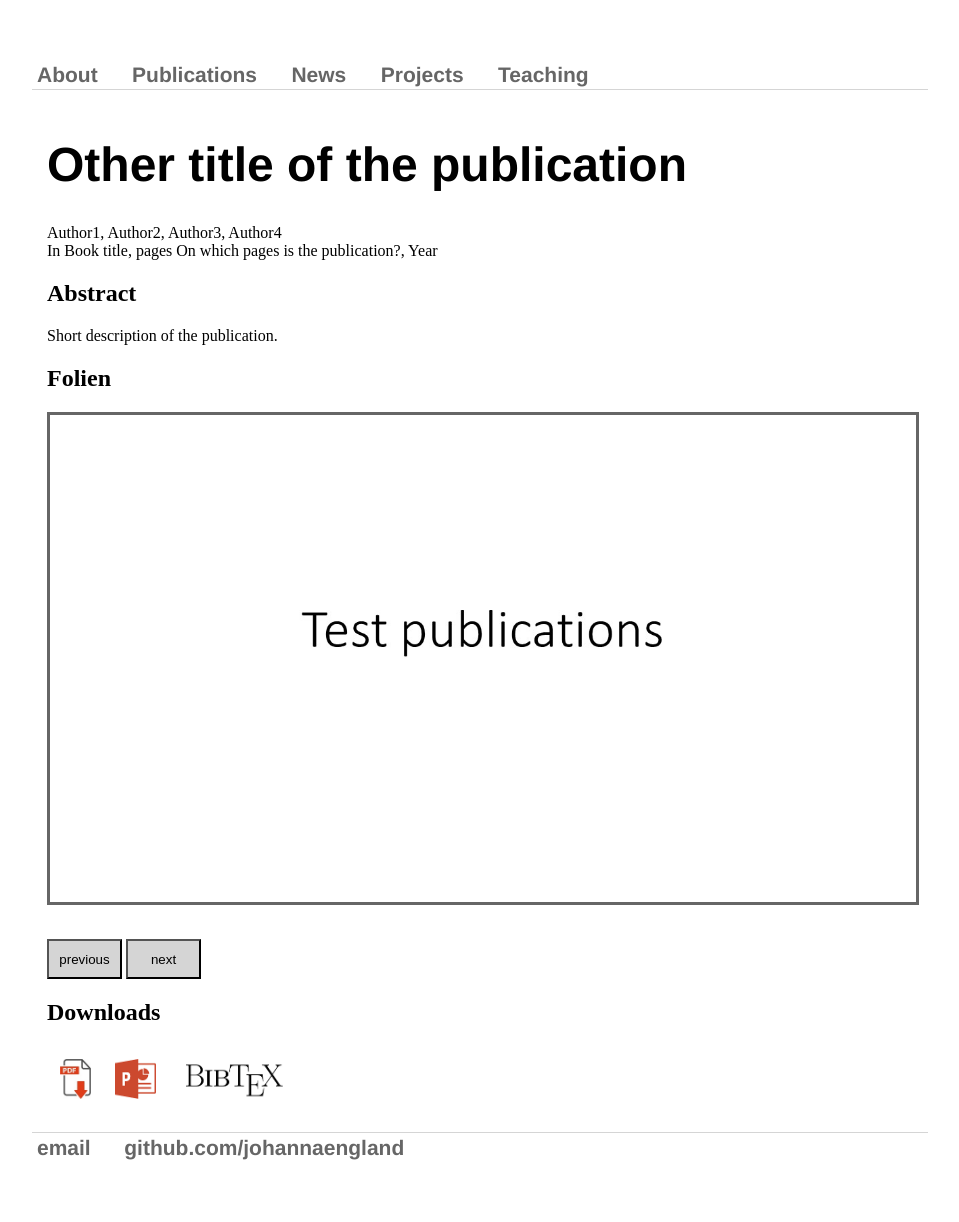
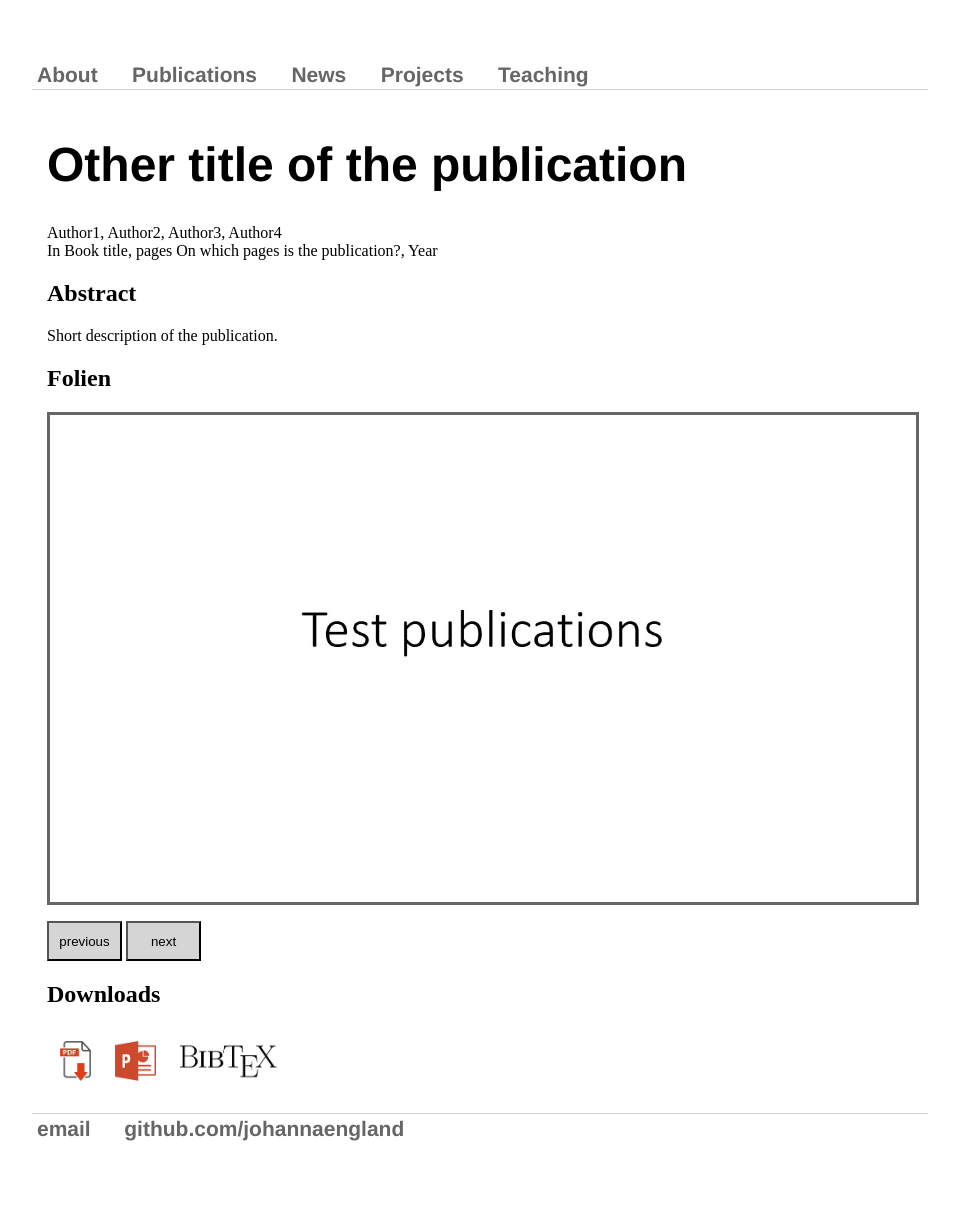
Before and after one commit to johannaengland/johannaengland.github.io, a Jekyll site: the page built from _publications/year-other-publication.md, in a window 1280 px wide. Shown: the whole page, without its empty margins (160-1119 px from the left). Built offline with Jekyll 4.4.1, drawn with Linux system fonts in a browser that asks for light colours.

Commit message:
Update publications.html

```diff
--- a/_layouts/publications.html
+++ b/_layouts/publications.html
@@ -28,7 +28,6 @@
 
         <h2>Folien</h2>
         <img id="currentSlide"> <br>
-        <progress id="slidecount" value="0" max="2"></progress><br>
         <div id="slideshowButtons">
             <button class="slideshowBtn" type="button" onclick="slideshow(-1)">previous</button>
             <button class="slideshowBtn"type="button" onclick="slideshow(1)">next</button>
@@ -37,7 +36,7 @@
         <table>
             <td><a href="/downloads/publication.pdf" download><img id="pdfIcon" class="downloads" src="/icons/pdf.jpg"></a></td>
             <td><a href="/downloads/slides.pptx" download><img id="pptIcon" class="downloads" src="/icons/ppt.jpg"></a></td>
-            <td><button id="bibtexBtn" onclick="showBibtexText()"><img class="downloads" src="/icons/bibtex.jpg"></button></td>
+            <td><a href="/downloads/bibtex.bib" download><img id="bibtexIcon" class="downloads" src="/icons/bibtex.jpg"></a></td>
             <td id="bibtexText" class="bibtexTextHidden downloads"><pre></pre></td>
 
         </table>
```
